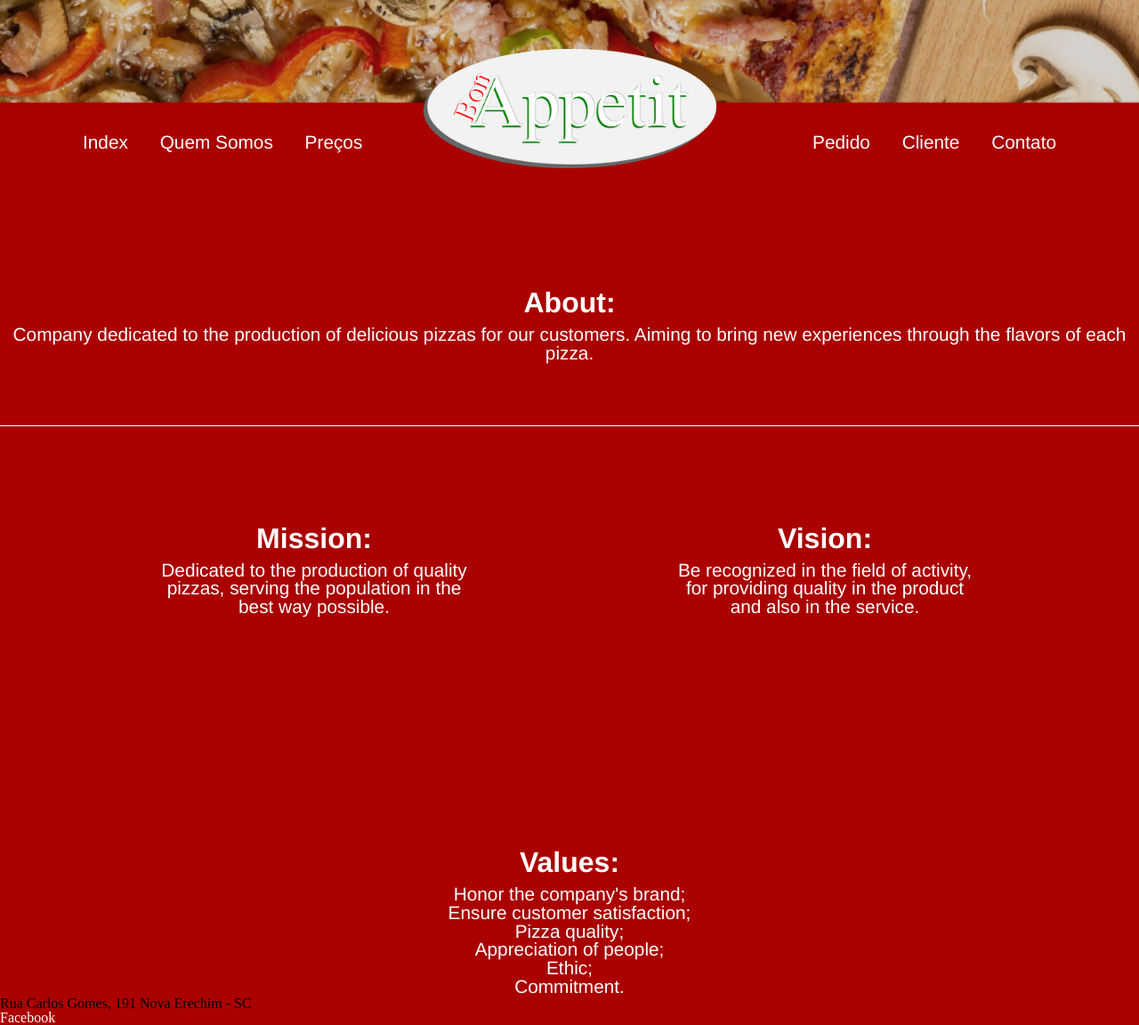
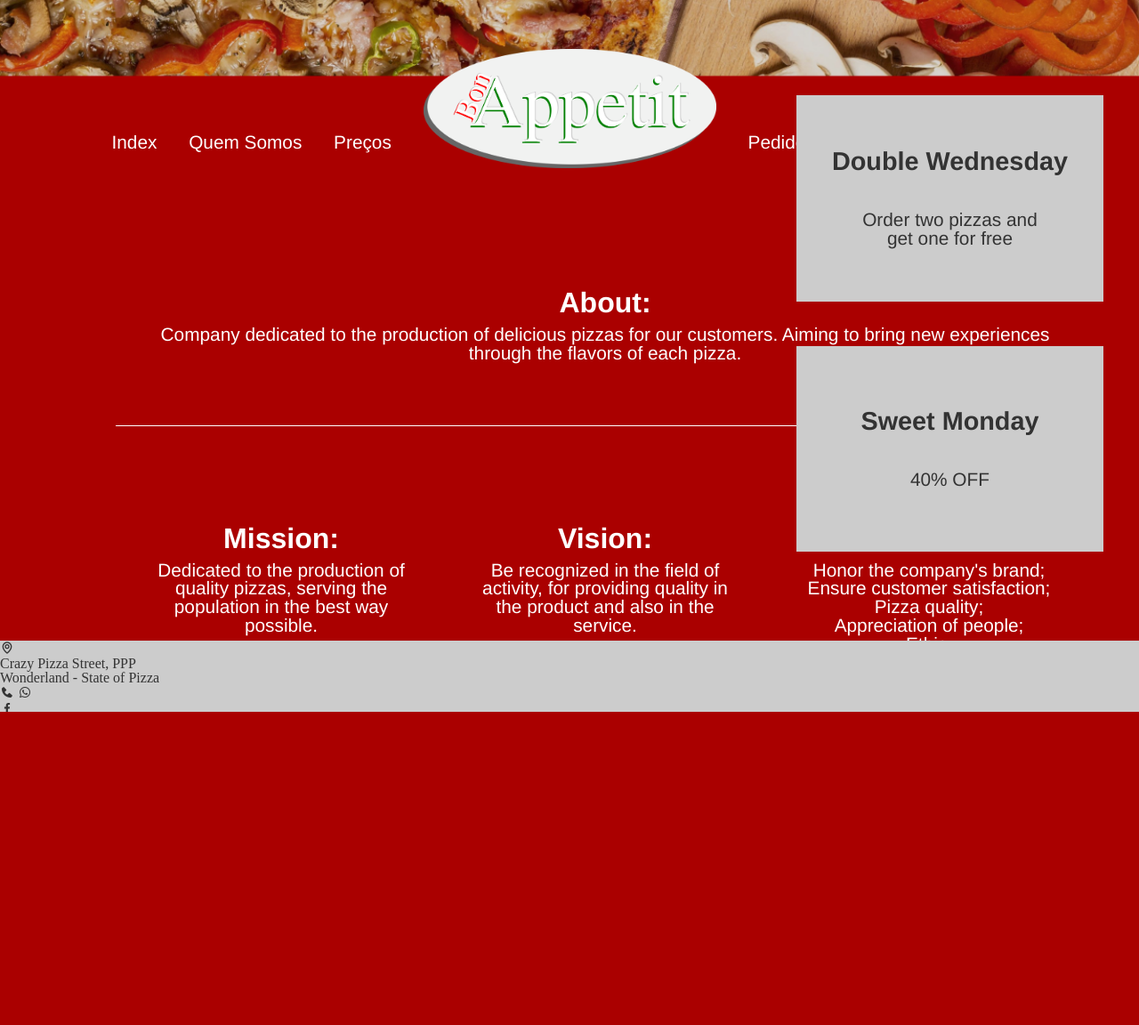
Before and after one commit to karenmentges/Projeto_Pizzaria, a PHP site: page /html/quemsomos.html in a window 1280 px wide; the page is wider, and only the part inside the window is pictured. Shown: that part at 89% size. After the commit the page ends 800 px from the top of that part, so only its background shows below. Run offline with PHP 8.4, Linux system fonts and the light colour scheme.

Commit message:
Adicionado anúncios e rodapé

```diff
--- a/css/quemsomos.css
+++ b/css/quemsomos.css
@@ -20,7 +20,7 @@ body {
     font-family: Helvetica, sans-serif;
 }
 
-a {
+nav a {
     color: #FFF;
     text-decoration: none;
 }
@@ -38,13 +38,12 @@ a {
 #precos {
     display: inline-block;
     margin: 0 15px;
-    margin-right: 350px;
+    margin-right: 380px;
 }
 
 #pedido {
     display: inline-block;
     margin: 0 15px;
-    margin-left: 150px;
 }
 
 #cliente {
@@ -55,8 +54,21 @@ a {
 #contato {
     display: inline-block;
     margin: 0 15px;
+    margin-right: 55px;
 }
 
+
+main {
+    width: 1200px;
+    margin-left: 80px;
+    margin-right: 80px;
+}
+
+#boxabout {
+    text-align: center;
+    margin-left: 80px;
+    margin-right: 80px;
+}
 
 #About {
     font-family: Helvetica, sans-serif;
@@ -64,7 +76,6 @@ a {
     font-weight: bold;
     font-size: 2rem;
     position: relative;
-    text-align: center;
     margin: 10px 0;
     top: 80px;
 }
@@ -74,7 +85,6 @@ a {
     color: #FFF;
     font-size: 1.3rem;
     position: relative;
-    text-align: center;
     top: 80px;
 }
 
@@ -82,10 +92,10 @@ a {
     position: relative;
     background-color: #FFF;
     height: 1px;
-    width: 1600px;
+    width: 1100px;
+    top: 150px;
+    margin-right: auto;
     margin-left: auto;
-    margin-right: auto;
-    top: 150px;
 }
 
 .MVV {
@@ -95,14 +105,14 @@ a {
 .box {
     position: relative;
     box-sizing: border-box;
-    width: 350px;
+    width: 300px;
     display: inline-block;
-    vertical-align: middle;
-    margin-left: 110px;
-    margin-right: 110px;
+    vertical-align: top;
+    margin-left: 30px;
+    margin-right: 30px;
     margin-top: 250px;
 }
-
+/* flex box : display flex */
 #Mission {
     font-family: Helvetica, sans-serif;
     color: #FFF;
@@ -156,3 +166,52 @@ a {
     position: relative;
     text-align: center;
 }
+
+aside {
+    position: fixed;
+    bottom: 180px;
+    right: 40px;
+}
+
+#anuncio1 {
+    position: relative;
+    padding: 60px 40px;
+    background-color: #cccccc;
+    font-family: Helvetica, sans-serif;
+    font-size: 1.3rem;
+    color: 	#333333;
+    text-align: center;
+    bottom: 50px;
+
+}
+
+#anuncio2 {
+    position: relative;
+    padding: 70px 40px;
+    background-color: #cccccc;
+    font-family: Helvetica, sans-serif;
+    font-size: 1.3rem;
+    color: 	#333333;
+    text-align: center;
+}
+
+.tittle {
+    font-weight: bold;
+    font-size: 1.8rem;
+}
+
+footer {
+    position: fixed;
+    left: 0;
+    bottom: 0;
+    height: 80px;
+    width: 100%;
+    background-color: #cccccc;
+    color: #333333;
+    font-size: 1.3rem;
+}
+
+footer a {
+    color: #333333;
+    text-decoration: none;
+}
--- a/html/quemsomos.html
+++ b/html/quemsomos.html
@@ -9,6 +9,7 @@
     <link rel="stylesheet" href="../css/quemsomos.css">
     <link rel="stylesheet" href="../css/reset.css">
     <link rel="Shortcut Icon" href="../images/BonAppetit.ico" type="image/x-icon">
+    <link href='https://unpkg.com/boxicons@2.0.7/css/boxicons.min.css' rel='stylesheet'>
     <title>BonAppetit</title>
     <meta name="description" content="Hot and delicious pizzas, order now!">
     <meta name="keywords" content="Restaurante, Pizzaria, Pizza, Cheese, Nova Erechim">
@@ -53,11 +54,11 @@
         </ul>
     </nav>
     <main>
-        <div>
+        <div id="boxabout">
             <p id="About">About:</p>
             <p id="About-text">Company dedicated to the production of delicious pizzas for our customers. Aiming to bring new experiences through the flavors of each pizza.</p>
-            <div id="line"></div>
         </div>
+        <div id="line"></div>
         <div class="MVV">
             <div class="box">
                 <p id="Mission">Mission:</p>
@@ -80,12 +81,34 @@
             </div>
         </div>
     </main>
+    <aside>
+        <div id="anuncio1">
+            <div class="tittle">
+                Double Wednesday
+            </div>
+            <br><br> Order two pizzas and <br> get one for free
+        </div>
+        <div id="anuncio2">
+            <div class="tittle">Sweet Monday</div>
+            <br><br> 40% OFF
+        </div>
+    </aside>
     <footer>
+        <div id="">
+            <i class='bx bx-map' style='color:#333333'  ></i>
+        </div>
         <address>
-            Rua Carlos Gomes, 191
-            Nova Erechim - SC
+            Crazy Pizza Street, PPP <br>
+            Wonderland - State of Pizza
         </address>
-        <a href=”https://www.facebook.com/karen.mentges”>Facebook</a>
+        <div>
+            <i class='bx bxs-phone' style='color:#333333'  ></i>
+            <i class='bx bxl-whatsapp' style='color:#333333' ></i>
+        </div>
+            <a href=”https://www.facebook.com/karen.mentges”><i class='bx bxl-facebook' style='color:#333333' ></i></a>
+        <div>
+
+        </div>
     </footer>
 </body>
 </html>
```
Also changed, not shown: images/anuncio1.png (added), images/anuncio2.png (added), images/anuncio_1.png (added), images/anuncio_2.png (added).
